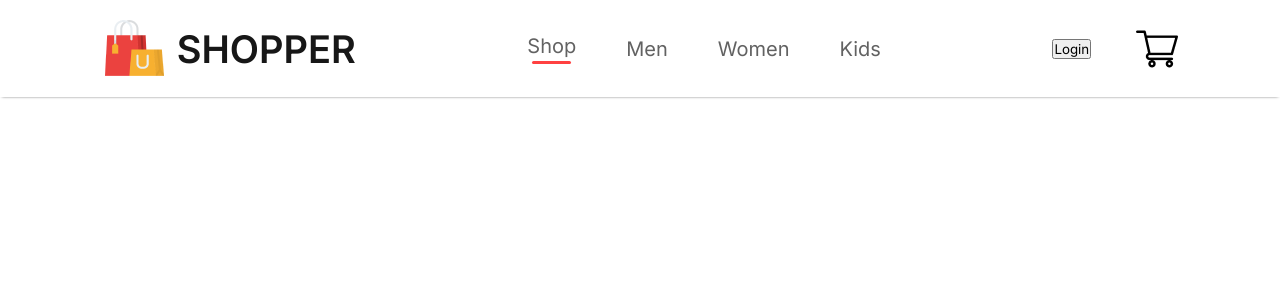
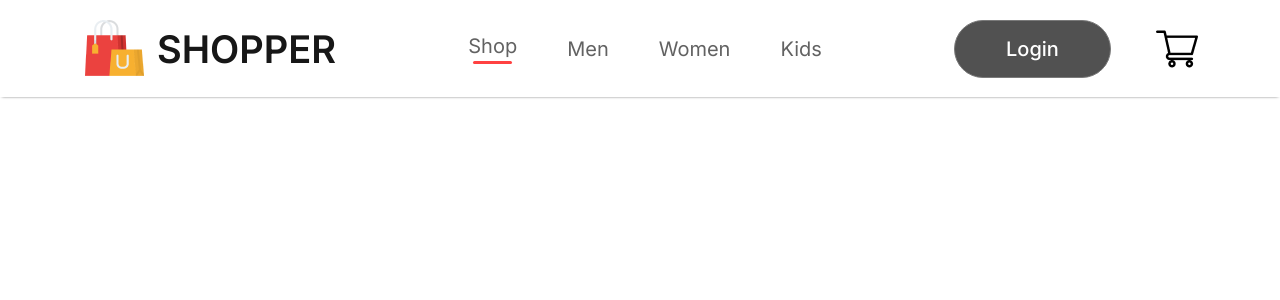
Before and after one commit to N-Viveharan/e-commerce_myProject-6, a React (Vite) app in the folder frontend/: page / in a window 1280 px wide. Shown: the top 300 px of the page. Built offline with nearby package versions, Linux system fonts and the light colour scheme; a web font is replaced by a local one.

Commit message:
create the button

```diff
--- a/frontend/src/Components/Navbar/Navbar.css
+++ b/frontend/src/Components/Navbar/Navbar.css
@@ -42,3 +42,15 @@
     align-items: center;
     gap: 45px;
 }
+.nav-login-cart button {
+  width: 157px;
+  height: 58px;
+  outline: none;
+  border: 1px solid #7a7a7a; /* added color for border */
+  border-radius: 75px;
+  background: #515151; /* added background color */
+  color: white; /* fixed text color */
+  font-size: 20px;
+  font-weight: 500;
+  cursor: pointer; /* fixed cursor syntax */
+}
```
